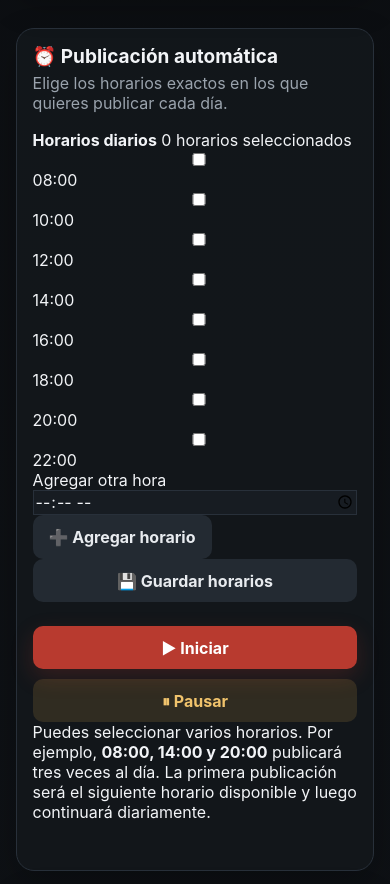
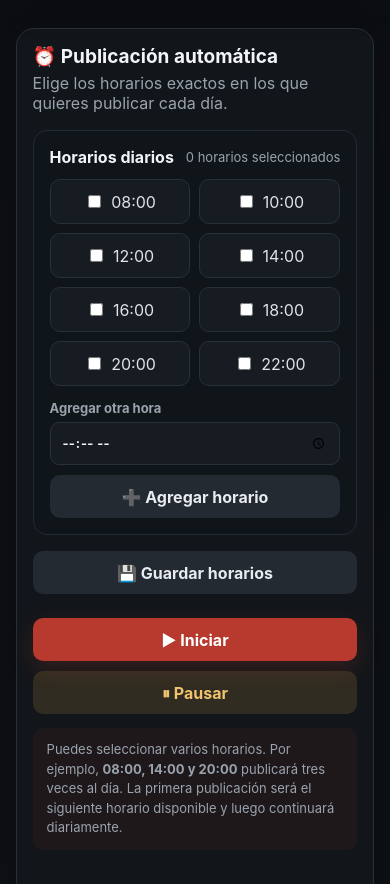
Before and after one commit to BenjayEstudios/threads-ai-publisher, a website: page public/index.html in a window 390 px wide. Shown: the part 1120-2004 px from the top of the page. Drawn offline with Linux system fonts and the light colour scheme; no server answers.

Commit message:
Estilizar selector de horarios diarios

```diff
--- a/public/style.css
+++ b/public/style.css
@@ -65,13 +65,23 @@ button:disabled { opacity: .55; cursor: not-allowed; transform: none; }
 .danger-outline { background: transparent; border: 1px solid #5a343b; color: #ef9ba7; }
 .danger-outline:hover { background: var(--danger-soft); }
 .scheduler-controls { display: flex; flex-wrap: wrap; align-items: end; gap: 10px; }
-.scheduler-controls label { display: flex; flex-direction: column; gap: 6px; font-size: 13px; color: var(--muted); font-weight: 700; }
-.scheduler-controls input, .scheduler-controls select { height: 43px; padding: 0 11px; border-radius: 9px; }
-.scheduler-controls input { width: 100px; }
 .scheduler-controls button { height: 43px; }
 .status { min-height: 20px; margin-top: 12px; font-size: 14px; }
 .status.success { color: var(--success); }
 .status.error { color: var(--danger); }
+.daily-schedule { background: #10151a; border: 1px solid #222b34; border-radius: 14px; padding: 16px; margin-bottom: 16px; }
+.schedule-header { display: flex; justify-content: space-between; gap: 12px; align-items: center; margin-bottom: 12px; }
+.schedule-header span { color: var(--muted); font-size: 13px; }
+.schedule-slots { display: grid; grid-template-columns: repeat(4, minmax(80px, 1fr)); gap: 9px; }
+.time-option { display: flex; align-items: center; justify-content: center; gap: 7px; min-height: 45px; padding: 8px 10px; border: 1px solid var(--border); border-radius: 10px; background: var(--surface-2); color: #dfe3e7; cursor: pointer; transition: .16s ease; }
+.time-option:hover { border-color: #46515d; }
+.time-option input { width: auto; accent-color: var(--brand); }
+.time-option:has(input:checked) { border-color: rgba(184,58,47,.65); background: var(--brand-soft); color: #fff; }
+.custom-time-row { display: flex; align-items: end; gap: 10px; margin-top: 14px; }
+.custom-time-row label { display: flex; flex-direction: column; gap: 6px; color: var(--muted); font-size: 13px; font-weight: 700; }
+.custom-time-row input { width: 130px; height: 43px; padding: 0 11px; border-radius: 9px; }
+.custom-time-row button { height: 43px; }
+.schedule-help { margin-top: 14px; padding: 12px 14px; border-radius: 10px; background: rgba(184,58,47,.07); color: var(--muted); font-size: 13px; line-height: 1.5; }
 .table-wrap { overflow-x: auto; }
 table { width: 100%; border-collapse: collapse; }
 th, td { padding: 13px 10px; text-align: left; border-bottom: 1px solid #222932; vertical-align: top; }
@@ -90,12 +100,15 @@ th { color: #7f8994; font-size: 12px; text-transform: uppercase; letter-spacing:
 .retry-button:hover { background: rgba(184,58,47,.23); }
 .row-actions { display: flex; flex-wrap: wrap; gap: 6px; }
 .row-error { display: block; color: var(--danger); margin-top: 6px; max-width: 500px; line-height: 1.4; }
+.date-cell { display: flex; gap: 7px; align-items: flex-start; min-width: 145px; color: #d8dde2; font-size: 13px; }
+.date-label { flex: 0 0 auto; }
 .empty { text-align: center; color: #727c87; padding: 28px; }
 
 @media (max-width: 800px) {
     .stats-grid { grid-template-columns: repeat(2, 1fr); }
     .grid-layout { grid-template-columns: 1fr; }
     .topbar { align-items: flex-start; }
+    .schedule-slots { grid-template-columns: repeat(2, 1fr); }
 }
 
 @media (max-width: 500px) {
@@ -104,5 +117,8 @@ th { color: #7f8994; font-size: 12px; text-transform: uppercase; letter-spacing:
     .stats-grid { gap: 9px; }
     .stat-card { padding: 13px; }
     .scheduler-controls { align-items: stretch; }
-    .scheduler-controls button, .scheduler-controls label { width: 100%; }
+    .scheduler-controls button { width: 100%; }
+    .schedule-slots { grid-template-columns: 1fr 1fr; }
+    .custom-time-row { flex-direction: column; align-items: stretch; }
+    .custom-time-row input, .custom-time-row button { width: 100%; }
 }
```
